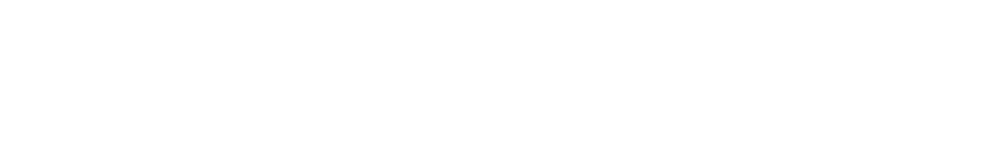
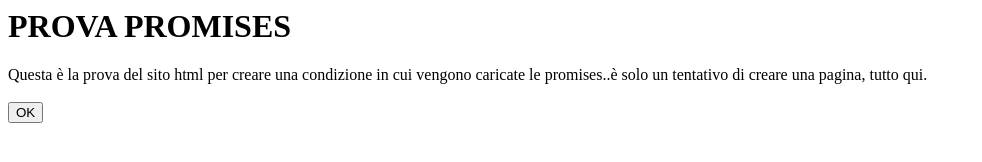
Before and after one commit to AriAnna1905/RepositAry, a website: page index.html in a window 1280 px wide. Shown: the whole page, without its empty margins (0-982 px from the left). Drawn offline with Linux system fonts and the light colour scheme.

Commit message:
--no-edi

```diff
--- a/index.html
+++ b/index.html
@@ -2,7 +2,11 @@
 <head>
     <meta charset="UTF-8">
     <meta name="viewport" content="width=device-width, initial-scale=1.0">
-    <title>Document</title>
+    <title>Promises</title>
+    <h1>PROVA PROMISES</h1>
+    <div>Questa è la prova del sito html per creare una condizione in cui vengono caricate le promises..è solo un tentativo di creare una pagina, tutto qui.</div>
+    <br>
+    <button>OK</button>
 </head>
 <script type = "module" src = "promise.js"></script>
 <body>
```
